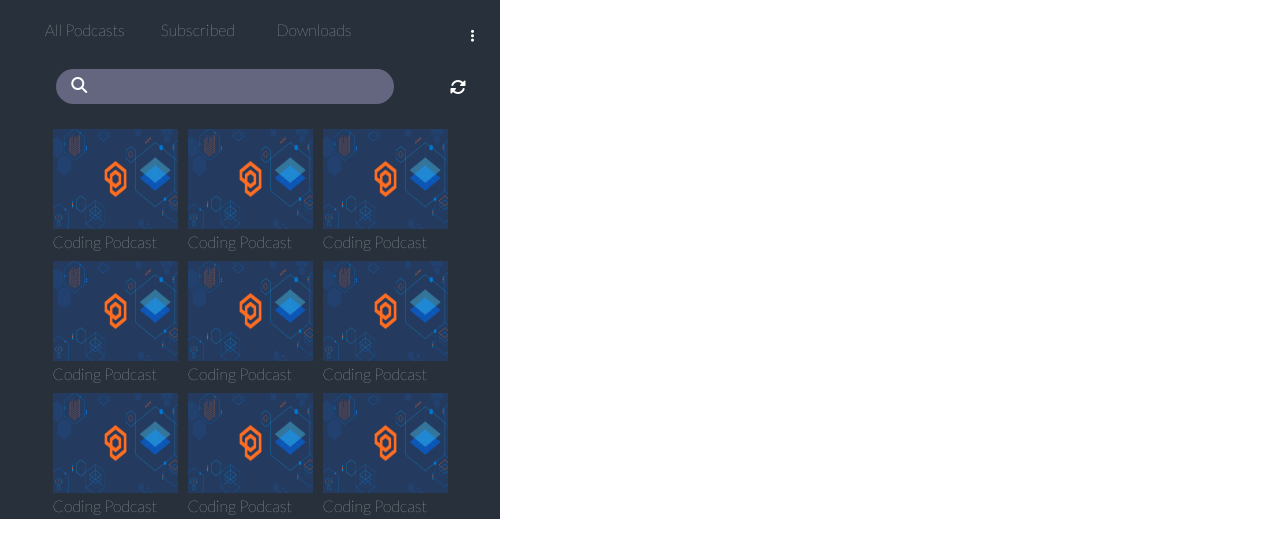
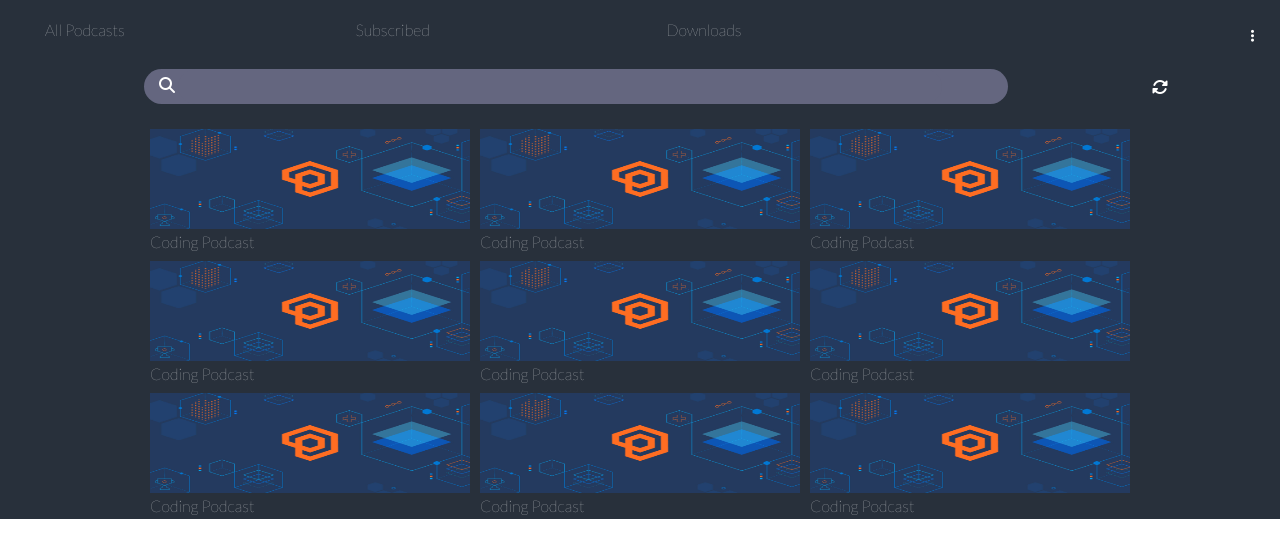
Before and after one commit to cjislegit/PodVana, a PHP site: page / in a window 1280 px wide. Shown: the top 558 px of the page. Run offline with PHP 8.4, Linux system fonts and the light colour scheme; some libraries are stand-ins or nearby versions.

Commit message:
Changed width of app

```diff
--- a/styles.css
+++ b/styles.css
@@ -1,7 +1,7 @@
 body,
 html {
-  max-width: 100%;
-  width: 500px;
+  max-width: 100vw;
+  width: 100vw;
   margin: 0;
   padding: 0;
   box-sizing: border-box;
```
